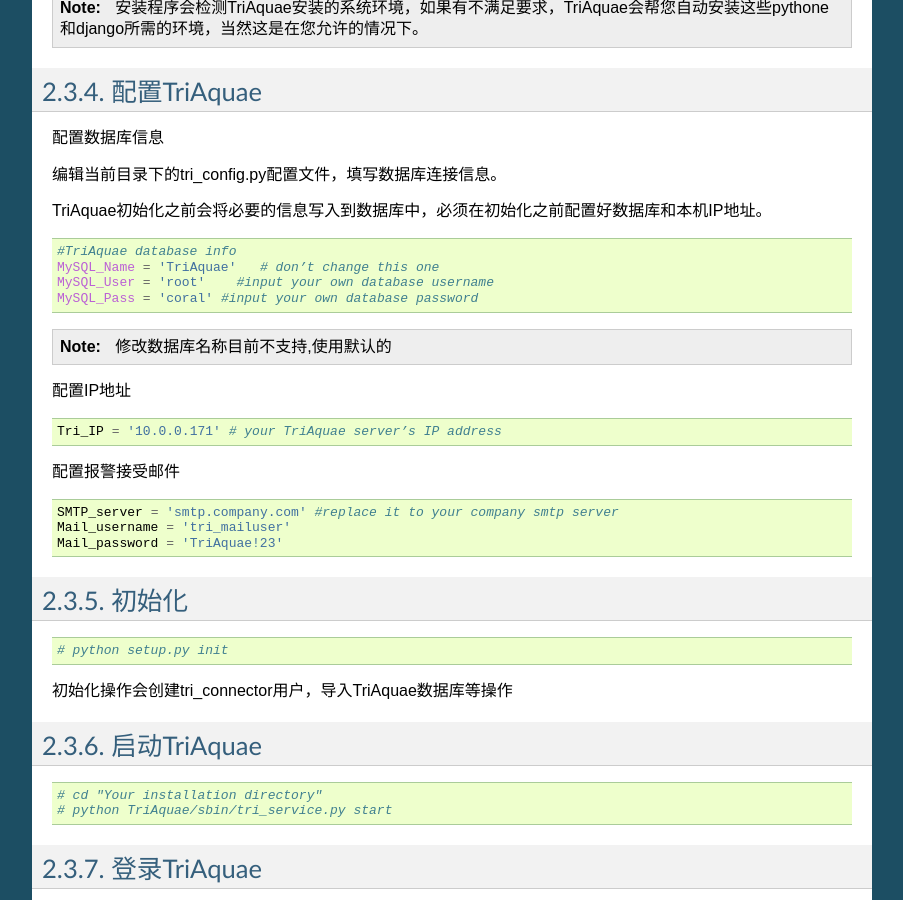
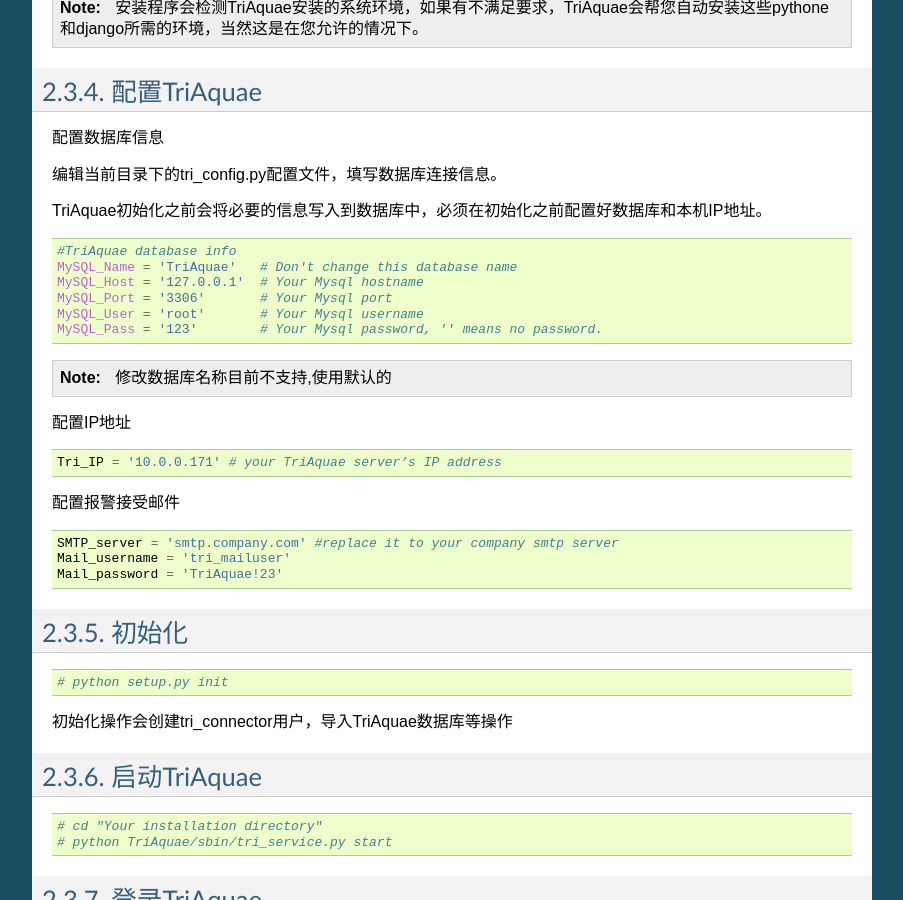
Before and after one commit to jerry123je/test, a Sphinx documentation site: the page built from docs/index.rst, in a window 1280 px wide and 900 px high, scrolled down 1975 px. Shown: the whole window, without its empty margins (198-1101 px from the left). Built offline with Sphinx 7.4.7, drawn with Linux system fonts in a browser that asks for light colours; pages that are not in the unit, such as notebooks, are missing from menus.

Commit message:
20131122_08

```diff
--- a/docs/index.rst
+++ b/docs/index.rst
@@ -126,10 +126,12 @@
 
 .. code:: bash
 
-		#TriAquae database info
-		MySQL_Name = 'TriAquae'   # don’t change this one
-		MySQL_User = 'root'    #input your own database username
-		MySQL_Pass = 'coral' #input your own database password
+	#TriAquae database info
+	MySQL_Name = 'TriAquae'   # Don't change this database name
+	MySQL_Host = '127.0.0.1'  # Your Mysql hostname
+	MySQL_Port = '3306'       # Your Mysql port
+	MySQL_User = 'root'       # Your Mysql username
+	MySQL_Pass = '123'        # Your Mysql password, '' means no password.
 
 .. note::
 
```
